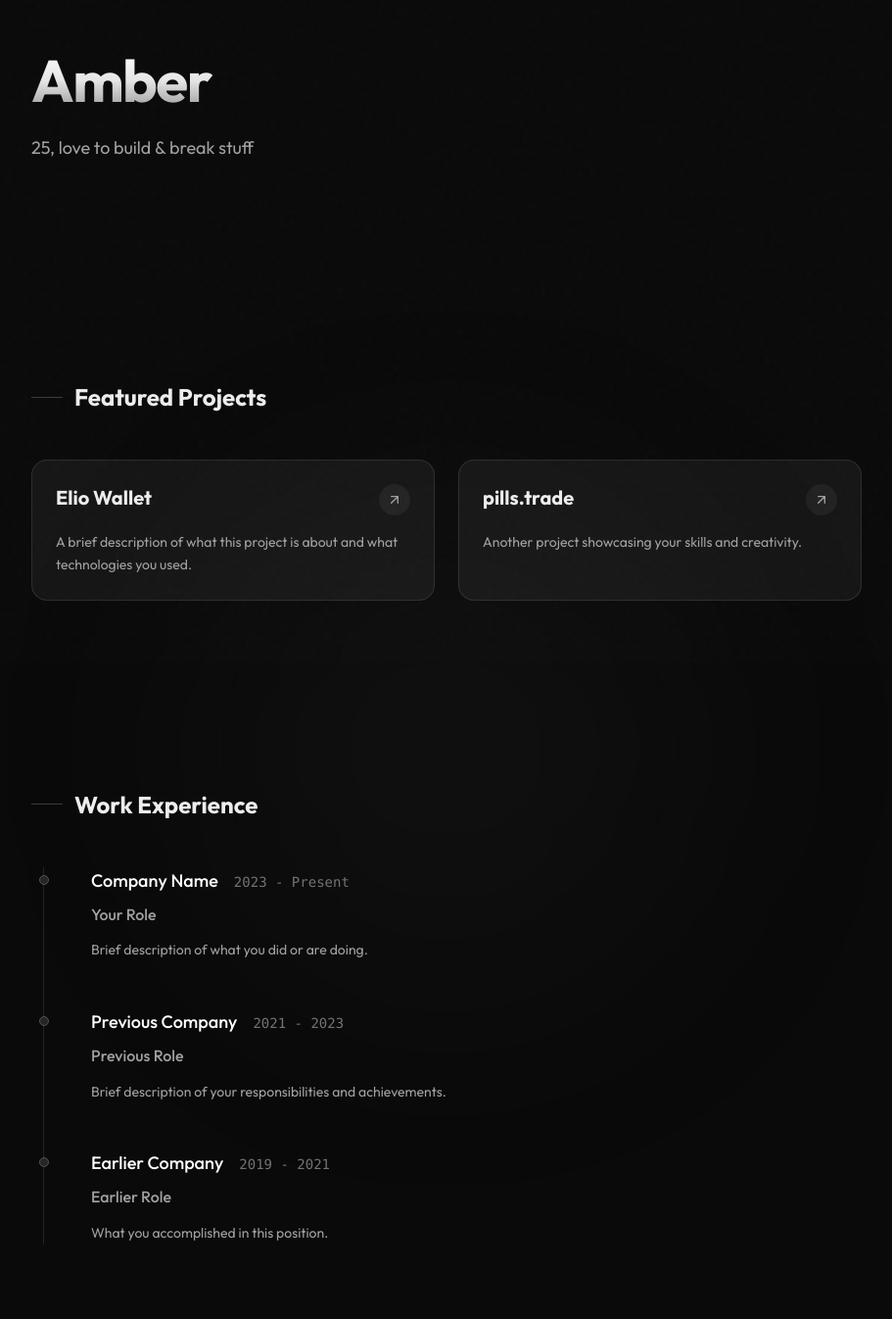
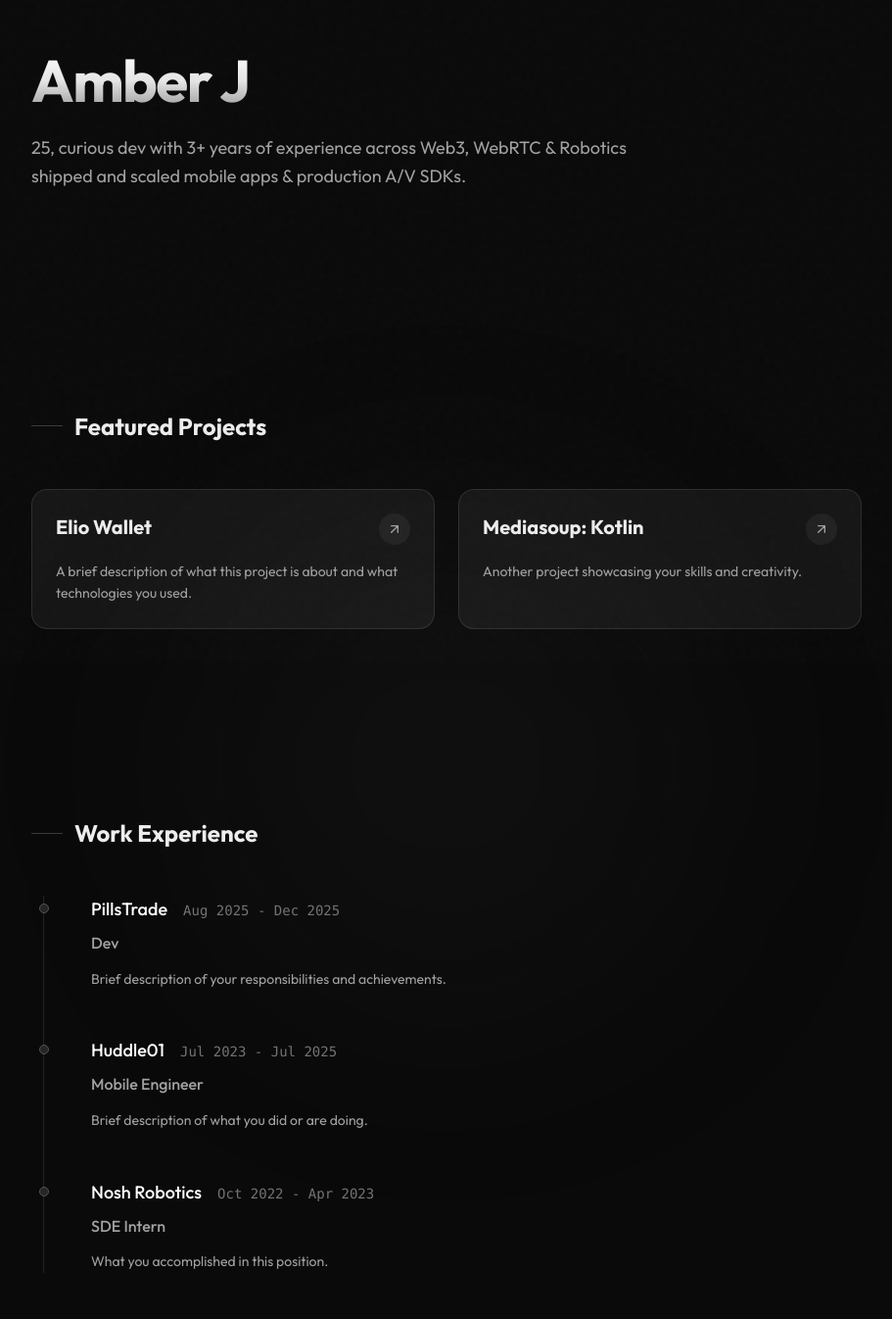
Before and after one commit to ambjn/portfolio-ambjn, a React (Vite) app: page / in a window 1280 px wide. Shown: the part 124-1470 px from the top of the page at 98% size, without its empty margins (184-1095 px from the left). Built offline with nearby package versions, Linux system fonts and the light colour scheme.

Commit message:
added data

```diff
--- a/src/data/content.ts
+++ b/src/data/content.ts
@@ -1,6 +1,7 @@
 export const personalInfo = {
-  name: "Amber",
-  bio: "25, love to build & break stuff",
+  name: "Amber J",
+  tagline: "engineering things that (mostly) work",
+  bio: "25, curious dev with 3+ years of experience across Web3, WebRTC & Robotics\nshipped and scaled mobile apps & production A/V SDKs.",
   email: "jainanuamber@gmail.com",
 };
 
@@ -11,34 +12,29 @@ export const projects = [
     link: "https://eliowallet.vercel.app/",
   },
   {
-    title: "pills.trade",
+    title: "Mediasoup: Kotlin",
     description: "Another project showcasing your skills and creativity.",
-    link: "https://pills.trade",
+    link: "https://github.com/Huddle01/Kotlin-Client",
   },
-  // {
-  //   title: "Project Three",
-  //   description: "One more project to demonstrate your expertise.",
-  //   link: "https://example.com",
-  // },
 ];
 
 export const workExperience = [
   {
-    company: "Company Name",
-    role: "Your Role",
-    period: "2023 - Present",
+    company: "PillsTrade",
+    role: "Dev",
+    period: "Aug 2025 - Dec 2025",
+    description: "Brief description of your responsibilities and achievements.",
+  },
+  {
+    company: "Huddle01",
+    role: "Mobile Engineer",
+    period: "Jul 2023 - Jul 2025",
     description: "Brief description of what you did or are doing.",
   },
   {
-    company: "Previous Company",
-    role: "Previous Role",
-    period: "2021 - 2023",
-    description: "Brief description of your responsibilities and achievements.",
-  },
-  {
-    company: "Earlier Company",
-    role: "Earlier Role",
-    period: "2019 - 2021",
+    company: "Nosh Robotics",
+    role: "SDE Intern",
+    period: "Oct 2022 - Apr 2023",
     description: "What you accomplished in this position.",
   },
 ];
```
